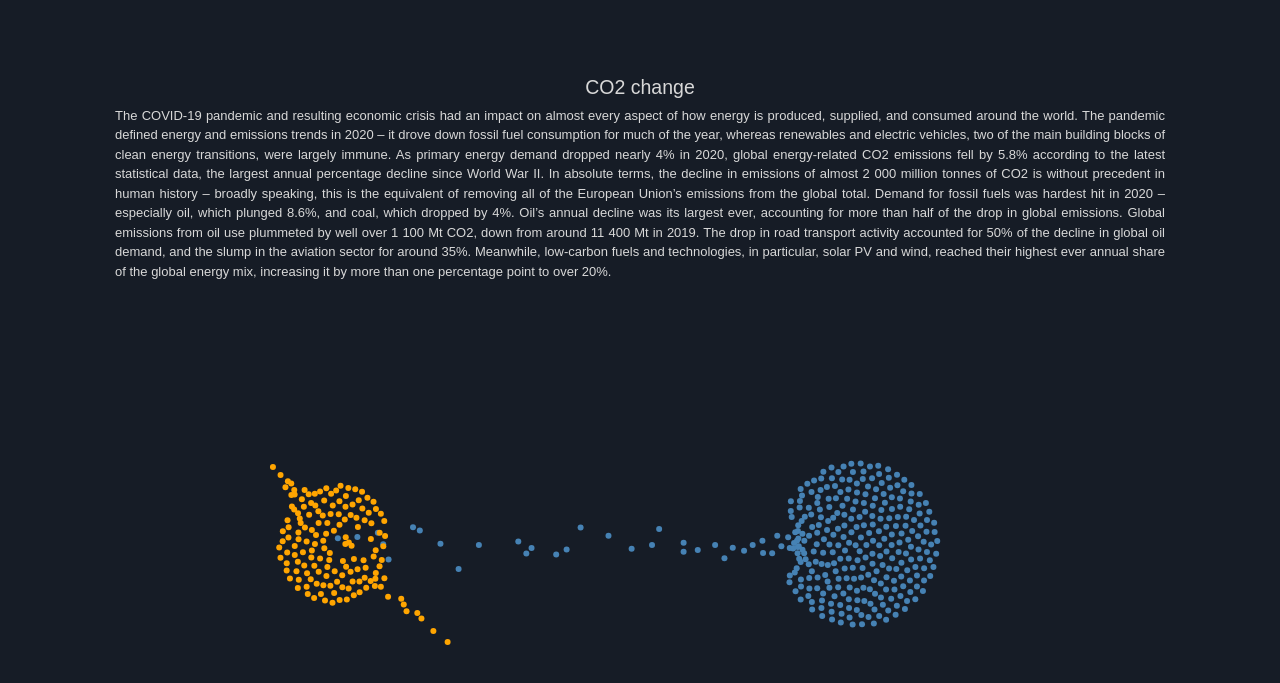
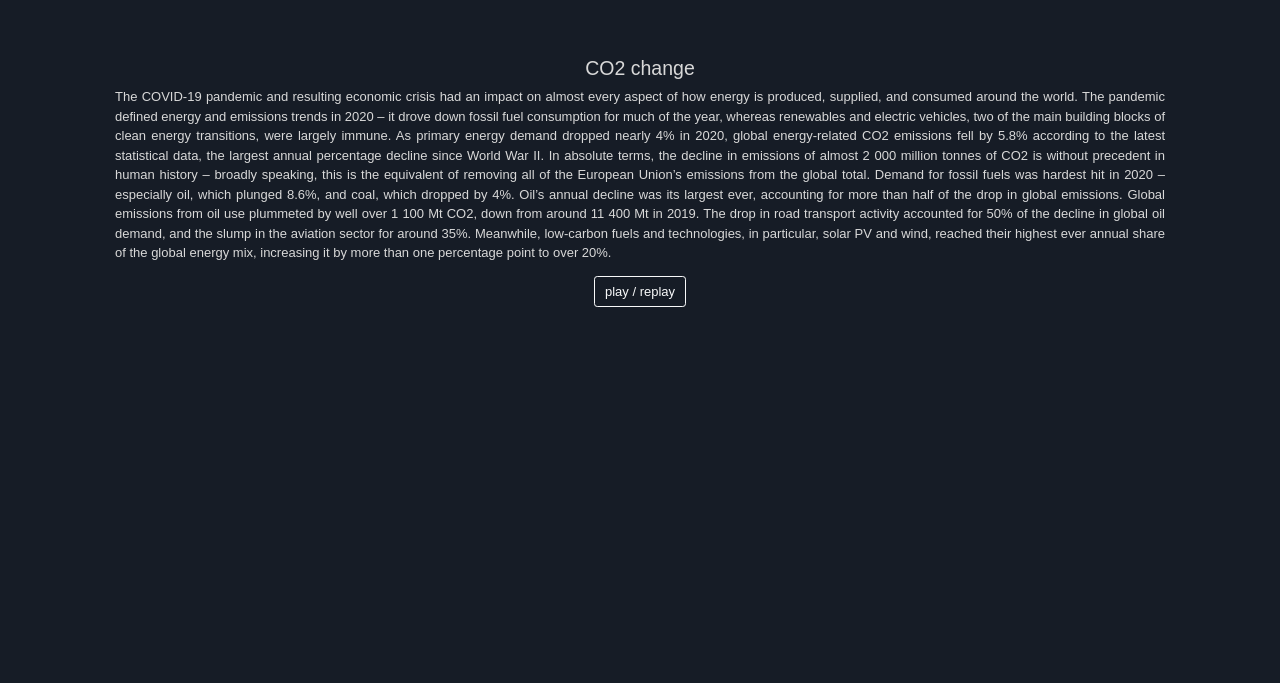
Before and after one commit to caffeineGMT/covid_impact, a React (Create React App) app: page / in a window 1280 px wide. Shown: the part 1815-2498 px from the top of the page. Built offline with nearby package versions, Linux system fonts and the light colour scheme.

Commit message:
co2 refactored

```diff
--- a/src/components/Animal.js
+++ b/src/components/Animal.js
@@ -144,6 +144,7 @@ export default class Animal extends React.Component {
     return (
       <div
         className="animal container-fluid"
+        id="animal adoption"
         style={{
           height: 900,
           display: "flex",
--- a/src/components/CO2.js
+++ b/src/components/CO2.js
@@ -1,3 +1,6 @@
+/*
+ref: https://bl.ocks.org/Andrew-Reid/aa5d4329d7e85075391e003c09c8283d
+*/
 import React from "react";
 import * as d3 from "d3";
 
@@ -15,12 +18,12 @@ export default class CO2 extends React.Component {
     this.strength = -0.25; // default repulsion
     this.centeringStrength = 0.01; // power of centering force for two clusters
     this.velocityDecay = 0.15; // velocity decay: higher value, less overshooting
-    this.outerRadius = 100; // new nodes within this radius
+    this.outerRadius = 250; // new nodes within this radius
     this.innerRadius = 100; // new nodes outside this radius, initial nodes within.
     this.start = [this.width / 4, this.height / 2]; // new nodes/initial nodes center point
     this.end = [this.width * (3 / 4), this.height / 2]; // destination center
-    this.n = 100; // number of initial nodes
-    this.cycles = 1000; // number of ticks before stopping.
+    this.n = 500; // number of initial nodes
+    this.cycles = 100; // number of ticks before stopping.
     this.tick = 0;
     this.simulation = null;
   }
@@ -29,16 +32,16 @@ export default class CO2 extends React.Component {
     const canvas = d3.select(this.canvasRef.current);
     canvas.attr("width", this.width).attr("height", this.height);
     this.context = canvas.node().getContext("2d");
-    this.draw();
+    // this.draw();
   };
 
   // create a random node
   random = () => {
     const angle = Math.random() * Math.PI * 2;
     const dis =
-      this.innerRadius + Math.random() * (this.outerRadius - this.innerRadius);
+      Math.random() * (this.outerRadius - this.innerRadius) + this.innerRadius;
     const x = Math.cos(angle) * dis + this.start[0];
-    const y = Math.cos(angle) * dis + this.start[1];
+    const y = Math.sin(angle) * dis + this.start[1];
 
     return {
       x: x,
@@ -49,7 +52,12 @@ export default class CO2 extends React.Component {
   };
 
   draw = () => {
-    // initial nodes
+    if (this.simulation != null) {
+      this.simulation.stop();
+      this.simulation = null;
+    }
+    this.tick = 0;
+    this.nodes = [];
     for (let i = 0; i < this.n; i++) {
       this.nodes.push(this.random());
     }
@@ -61,14 +69,14 @@ export default class CO2 extends React.Component {
         d3.forceManyBody().strength((d) => d.strength)
       )
       .force(
-        "x1",
+        "x",
         d3
           .forceX()
           .x((d) => (d.migrated ? this.end[0] : this.start[0]))
           .strength(this.centeringStrength)
       )
       .force(
-        "y1",
+        "y",
         d3
           .forceY()
           .y((d) => (d.migrated ? this.end[1] : this.start[1]))
@@ -77,15 +85,26 @@ export default class CO2 extends React.Component {
       .alphaDecay(0)
       .velocityDecay(this.velocityDecay)
       .nodes(this.nodes)
-      .on("tick", this.ticked);
+      .on("tick", this.handleTick);
   };
 
-  ticked = () => {
+  handleTick = () => {
     this.tick++;
 
-    if (this.tick > this.cycles) this.simulation.stop();
+    if (this.tick > this.cycles) {
+      this.simulation.nodes(this.nodes);
+      this.context.clearRect(0, 0, this.width, this.height);
+      this.nodes.forEach((d) => {
+        this.context.beginPath();
+        this.context.fillStyle = d.migrated ? "steelblue" : "orange";
+        this.context.arc(d.x, d.y, 3, 0, Math.PI * 2);
+        this.context.fill();
+      });
+      // this.simulation.stop();
+      return;
+    }
 
-    this.nodes.push(this.random());
+    // this.nodes.push(this.random());
     this.simulation.nodes(this.nodes);
 
     const migrating = this.simulation.find(
@@ -97,6 +116,7 @@ export default class CO2 extends React.Component {
 
     this.context.clearRect(0, 0, this.width, this.height);
 
+    // draw individual dot
     this.nodes.forEach((d) => {
       this.context.beginPath();
       this.context.fillStyle = d.migrated ? "steelblue" : "orange";
@@ -105,10 +125,16 @@ export default class CO2 extends React.Component {
     });
   };
 
+  handleClick = () => {
+    console.log("clicked");
+    this.draw();
+  };
+
   render() {
     return (
       <div
         className="co2 container-fluid"
+        id="co2"
         style={{
           height: 900,
           display: "flex",
@@ -144,8 +170,17 @@ export default class CO2 extends React.Component {
               highest ever annual share of the global energy mix, increasing it
               by more than one percentage point to over 20%.
             </p>
+            <button
+              type="button"
+              className="btn btn-outline-light"
+              onClick={this.handleClick}
+            >
+              play / replay
+            </button>
           </div>
-          <canvas ref={this.canvasRef}></canvas>
+          <div className="col-md-12 align-items-center">
+            <canvas ref={this.canvasRef}></canvas>
+          </div>
         </div>
       </div>
     );
--- a/src/components/Home.js
+++ b/src/components/Home.js
@@ -10,7 +10,8 @@ export default class Home extends React.Component {
   render() {
     return (
       <div
-        className="co2 container-fluid"
+        className="home container-fluid"
+        id="home"
         style={{
           height: 900,
           display: "flex",
--- a/src/components/VerticalNav.js
+++ b/src/components/VerticalNav.js
@@ -1,52 +1,58 @@
 import React from "react";
 
-export default class VericalNav extends React.Component {
+export default class VerticalNav extends React.Component {
   constructor(props) {
     super(props);
   }
+
+  handleClick = () => {
+    const element = document.getElementsByClassName("animal");
+    console.log(element);
+    // element.scrollToIntoView();
+  };
 
   render() {
     return (
       <div id="cd-vertical-nav">
         <ul>
           <li>
-            <a href="#section1">
+            <a href="#home" onClick={() => this.handleClick()}>
               <span className="cd-dot"></span>
               <span className="cd-label">Home</span>
             </a>
           </li>
           <li>
-            <a href="#section2">
+            <a href="#introduction">
               <span className="cd-dot"></span>
               <span className="cd-label">Introduction</span>
             </a>
           </li>
           <li>
-            <a href="#section3">
+            <a href="#animal adoption">
               <span className="cd-dot"></span>
               <span className="cd-label">Animal Adoption</span>
             </a>
           </li>
           <li>
-            <a href="#section4">
+            <a href="#co2">
               <span className="cd-dot"></span>
               <span className="cd-label">CO2</span>
             </a>
           </li>
           <li>
-            <a href="#section5">
+            <a href="#rent">
               <span className="cd-dot"></span>
               <span className="cd-label">Rent</span>
             </a>
           </li>
           <li>
-            <a href="#section6">
+            <a href="#food delivery">
               <span className="cd-dot"></span>
               <span className="cd-label">Food Delivery</span>
             </a>
           </li>
           <li>
-            <a href="#section7">
+            <a href="#stock">
               <span className="cd-dot"></span>
               <span className="cd-label">Stock</span>
             </a>
--- a/src/index.css
+++ b/src/index.css
@@ -4,6 +4,7 @@ html, body{
   font-family: Arial, Helvetica, sans-serif;
   color: #d8d8d8;
   font-size: small;
+  scroll-behavior: smooth;
 }
 
 /* Animal */
```
